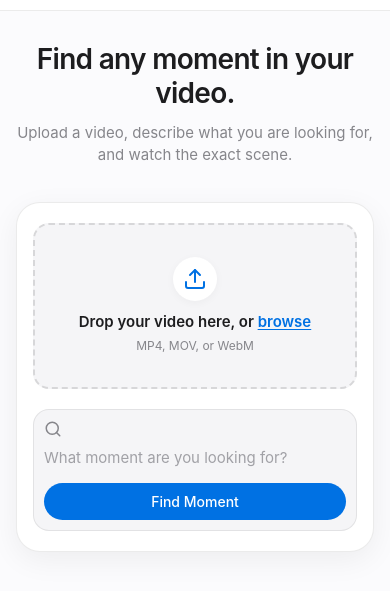
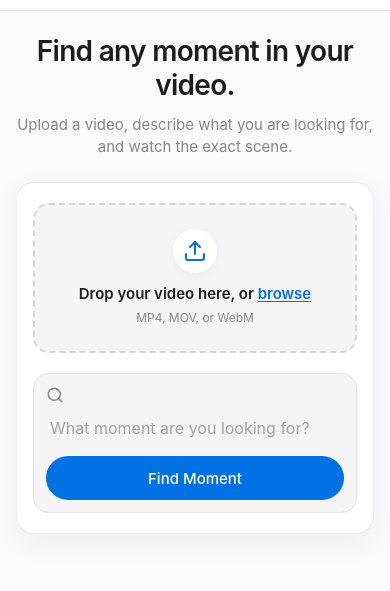
Before and after one commit to pactaccount/MomentFlow, a plain HTML site: page Prototype/static/index.html in a window 390 px wide. Shown: the part 41-632 px from the top of the page. Drawn offline with Linux system fonts and the light colour scheme.

Commit message:
feat(mobile): optimize touch targets, iOS Safari zoom prevention, and mobile layout

```diff
--- a/Prototype/static/style.css
+++ b/Prototype/static/style.css
@@ -267,9 +267,10 @@ body {
   outline: none;
   background: transparent;
   font-family: inherit;
-  font-size: 15px;
+  font-size: 16px; /* 16px prevents iOS Safari auto-zoom on focus */
   color: var(--text-primary);
   min-width: 0;
+  padding: 6px 0;
 }
 
 .query-box input::placeholder {
@@ -285,13 +286,15 @@ body {
   color: #ffffff;
   border: none;
   border-radius: var(--radius-pill);
-  padding: 10px 22px;
+  padding: 12px 24px;
+  min-height: 44px; /* Apple HIG recommended touch target */
   font-family: inherit;
-  font-size: 14px;
+  font-size: 15px;
   font-weight: 500;
   cursor: pointer;
   white-space: nowrap;
   transition: var(--transition);
+  -webkit-tap-highlight-color: transparent;
 }
 
 .apple-button:hover {
@@ -306,16 +309,19 @@ body {
 .secondary-button {
   display: inline-flex;
   align-items: center;
+  justify-content: center;
   background: #ffffff;
   color: var(--text-primary);
   border: 1px solid var(--border-subtle);
   border-radius: var(--radius-pill);
-  padding: 7px 16px;
+  padding: 8px 18px;
+  min-height: 40px;
   font-family: inherit;
   font-size: 13px;
   font-weight: 500;
   cursor: pointer;
   transition: var(--transition);
+  -webkit-tap-highlight-color: transparent;
 }
 
 .secondary-button:hover {
@@ -444,21 +450,41 @@ body {
   border-color: var(--apple-blue);
 }
 
-/* Responsive adjustments */
+/* Responsive adjustments for Mobile & Tablets */
 @media (max-width: 600px) {
   .page-container {
-    padding: 32px 16px 60px;
+    padding: 24px 16px 48px;
+  }
+  .hero-section {
+    margin-bottom: 24px;
   }
   .app-card {
     padding: 20px 16px;
+    border-radius: 18px;
+  }
+  .upload-box {
+    padding: 24px 16px;
   }
   .query-box {
     flex-direction: column;
     align-items: stretch;
-    border-radius: var(--radius-md);
-    padding: 10px;
+    border-radius: 16px;
+    padding: 12px;
+    gap: 8px;
+  }
+  .query-box input {
+    padding: 6px 4px;
   }
   .apple-button {
-    margin-top: 6px;
+    width: 100%;
+    margin-top: 4px;
+  }
+  .moment-header {
+    flex-direction: column;
+    align-items: flex-start;
+    gap: 10px;
+  }
+  .secondary-button {
+    width: 100%;
   }
 }
```
